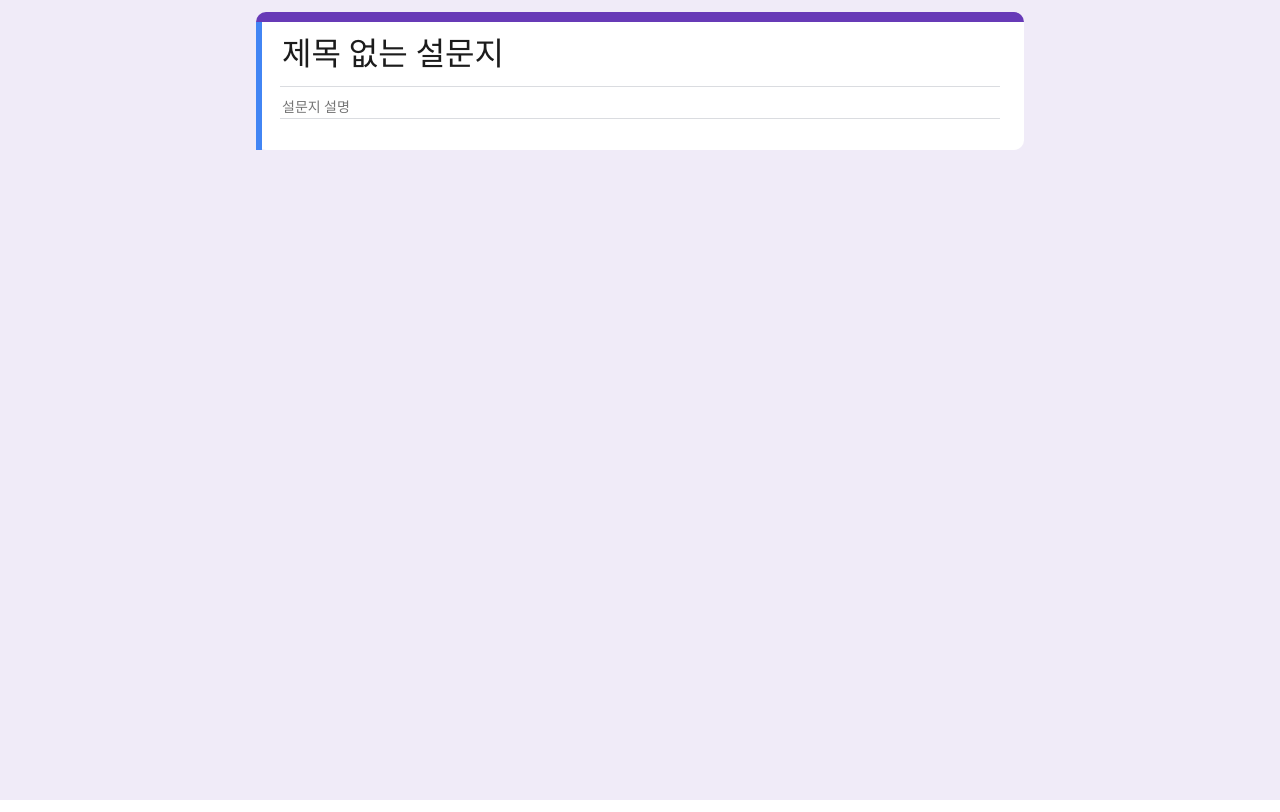
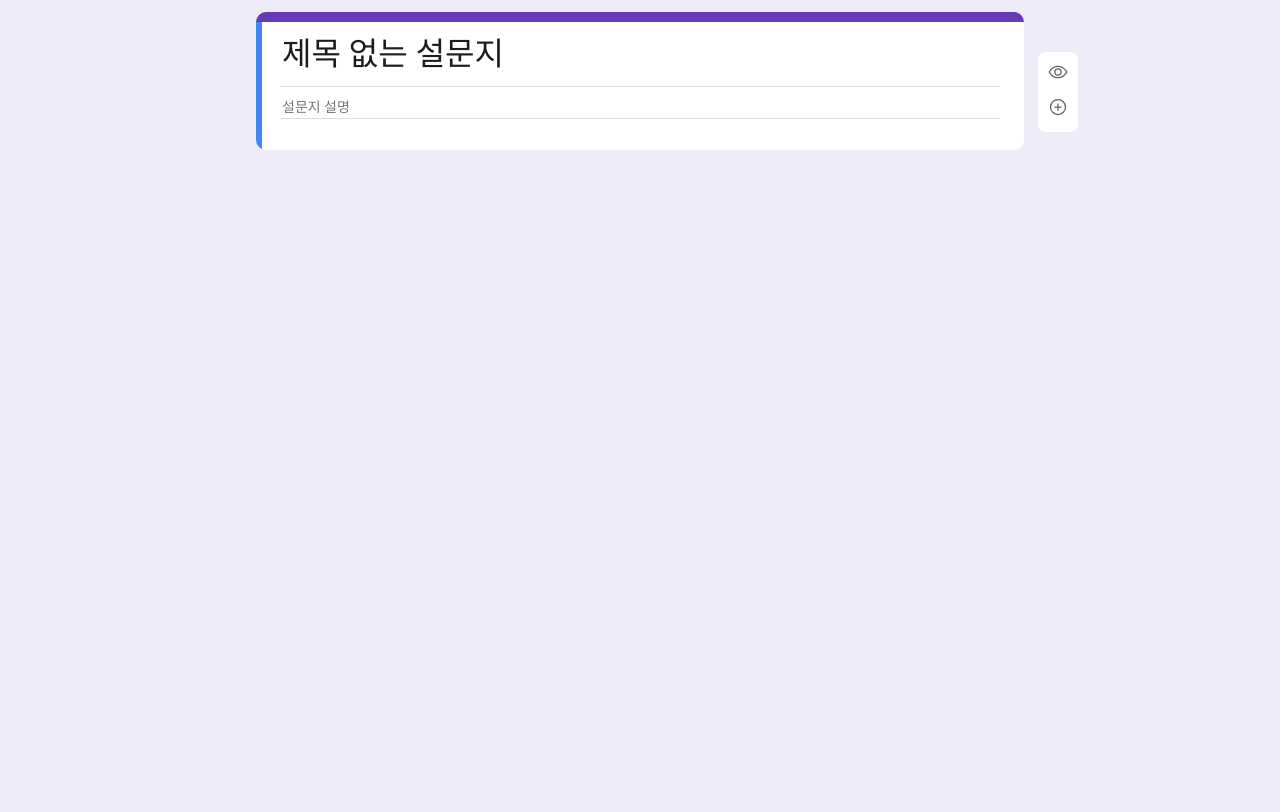
Before and after one commit to eeeyooon/google-form, a React (Create React App) app: page / in a window 1280 px wide. Built offline with nearby package versions, Linux system fonts and the light colour scheme.

Commit message:
style: SideMenu 컴포넌트 생성 및 스타일 적용, global 스타일 수정

```diff
--- /dev/null
+++ b/src/components/SideMenu/index.tsx
@@ -0,0 +1,15 @@
+import { IoAddCircleOutline, IoEyeOutline } from 'react-icons/io5';
+import { SideMenuWrapper } from './styles';
+
+export default function SideMenu() {
+	return (
+		<SideMenuWrapper>
+			<button>
+				<IoEyeOutline />
+			</button>
+			<button>
+				<IoAddCircleOutline />
+			</button>
+		</SideMenuWrapper>
+	);
+}
--- /dev/null
+++ b/src/components/SideMenu/styles.ts
@@ -0,0 +1,21 @@
+import styled from 'styled-components';
+
+export const SideMenuWrapper = styled.div`
+	width: 40px;
+	height: 80px;
+	background-color: ${({ theme }) => theme.color.white};
+	border-radius: 8px;
+	position: absolute;
+	top: 0;
+	right: -7%;
+	transform: translate(0, 50%);
+	display: flex;
+	flex-flow: column nowrap;
+	justify-content: space-evenly;
+	align-items: center;
+
+	button {
+		font-size: 1.25rem;
+		color: ${({ theme }) => theme.color.gray};
+	}
+`;
--- a/src/components/TitleSection/index.tsx
+++ b/src/components/TitleSection/index.tsx
@@ -3,11 +3,11 @@ import { TitleSectionWrapper, InputWrapper, InputTitle, InputDesc, HighlightBar
 export default function TitleSection() {
 	return (
 		<TitleSectionWrapper>
+			<HighlightBar />
 			<InputWrapper>
 				<InputTitle type="text" placeholder="제목 없는 설문지" />
 				<InputDesc type="text" placeholder="설문지 설명" />
 			</InputWrapper>
-			<HighlightBar />
 		</TitleSectionWrapper>
 	);
 }
--- a/src/components/TitleSection/styles.ts
+++ b/src/components/TitleSection/styles.ts
@@ -8,6 +8,7 @@ export const TitleSectionWrapper = styled.div`
 	margin-top: 12px;
 	border-top: 10px solid ${({ theme }) => theme.color.primary};
 	position: relative;
+	overflow: hidden;
 `;
 
 export const InputWrapper = styled.div`
--- a/src/pages/Form/index.tsx
+++ b/src/pages/Form/index.tsx
@@ -1,19 +1,19 @@
 import styled from 'styled-components';
 import TitleSection from '../../components/TitleSection';
+import SideMenu from '../../components/SideMenu';
 
 export default function Form() {
 	return (
 		<FormWrapper>
 			<TitleSection />
+			<SideMenu />
 		</FormWrapper>
 	);
 }
 
 const FormWrapper = styled.div`
 	background-color: ${({ theme }) => theme.color.background};
+	height: 100vh;
 	width: 100%;
-	height: 100vh;
-	display: flex;
-	flex-direction: column;
-	align-items: center;
+	position: relative;
 `;
--- a/src/style/global.ts
+++ b/src/style/global.ts
@@ -15,6 +15,11 @@ export const GlobalStyles = createGlobalStyle`
     padding: 0;
     font-family: Roboto;
     min-width: 320px;
+    background-color:#F0EBF8;
+    display: flex;
+    flex-direction: column;
+    justify-content: center;
+    align-items: center;
   }
   a {
     text-decoration: none;
```
